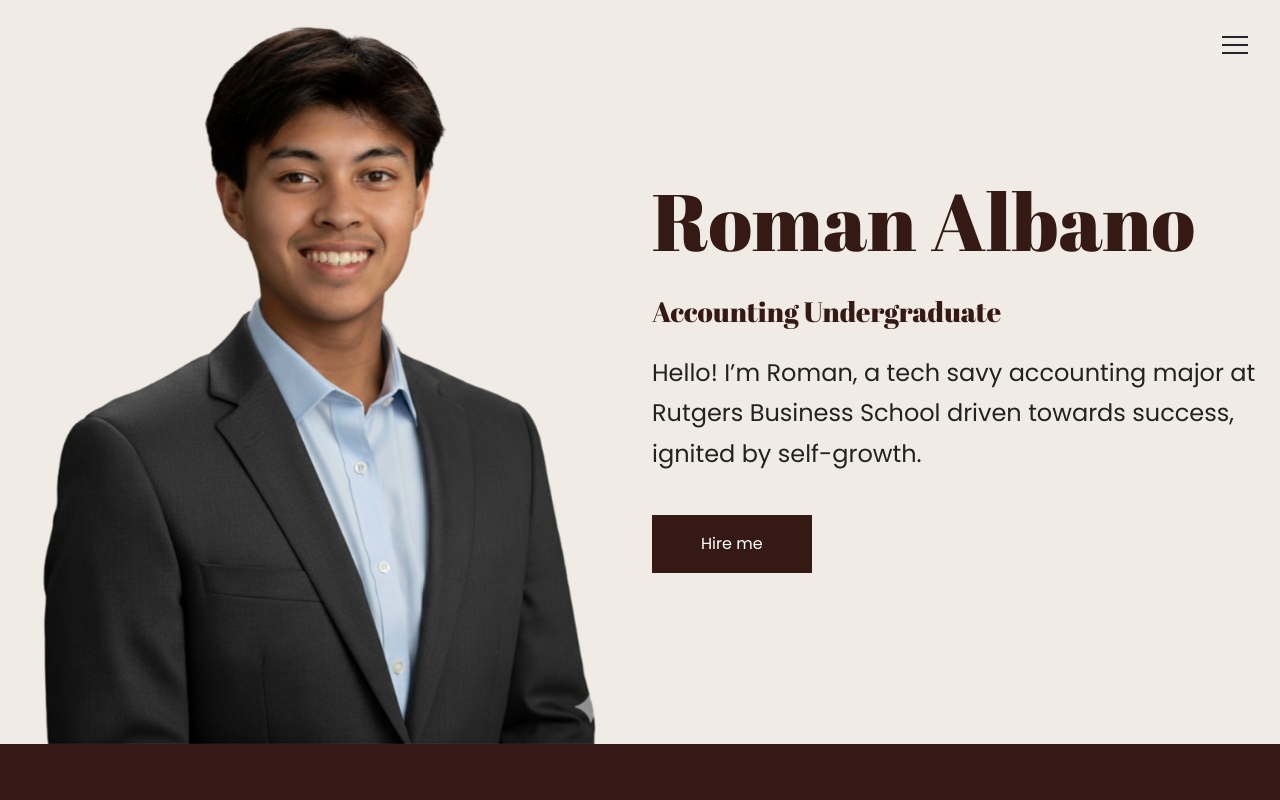
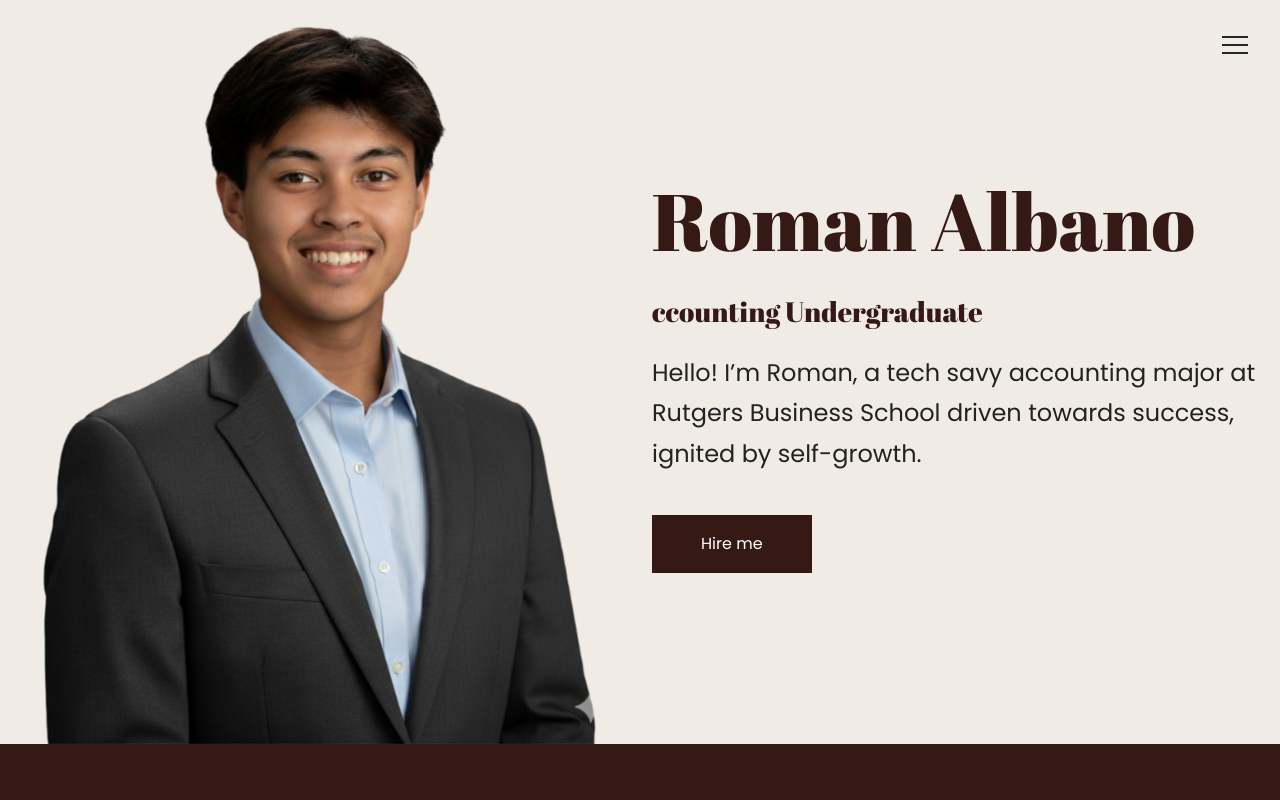
Before and after one commit to RomanAlbano/testWebsite, a plain HTML site: page index.html in a window 1280 px wide. Shown: the top 800 px of the page. Drawn offline with nearby package versions, Linux system fonts and the light colour scheme.

Commit message:
testing bug

```diff
--- a/index.html
+++ b/index.html
@@ -313,7 +313,7 @@
 				<div class="col-md-6" data-aos="fade">
 					<div class="text-content">
 						<h2 class="display-1">Roman Albano</h2>
-						<h3 class="py-3">Accounting Undergraduate</h3>
+						<h3 class="py-3">ccounting Undergraduate</h3>
 						<div class="description">
 							<p class="fs-4">Hello! I’m Roman, a tech savy accounting major at Rutgers Business School driven towards success, ignited by self-growth.</p>
 						</div>
```
